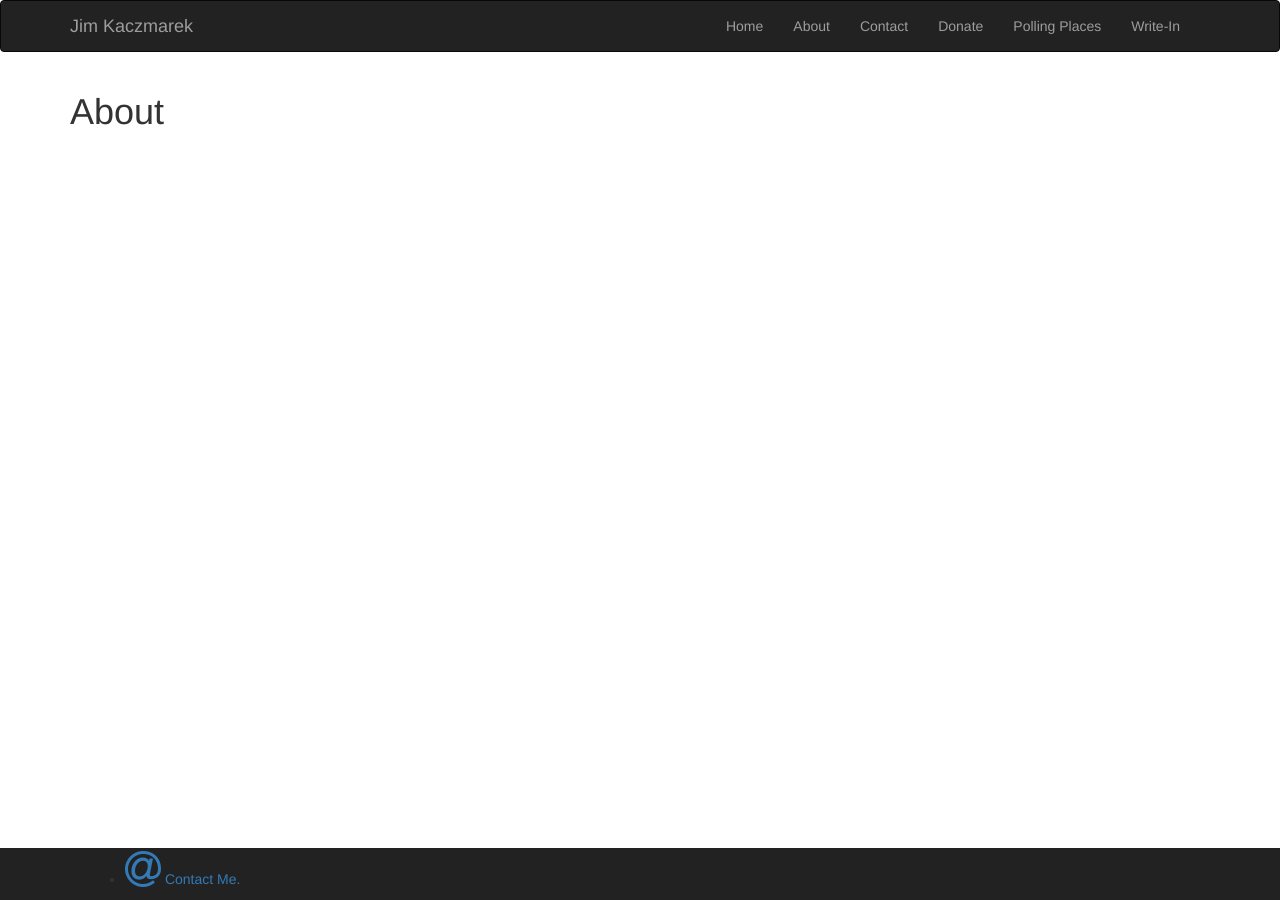
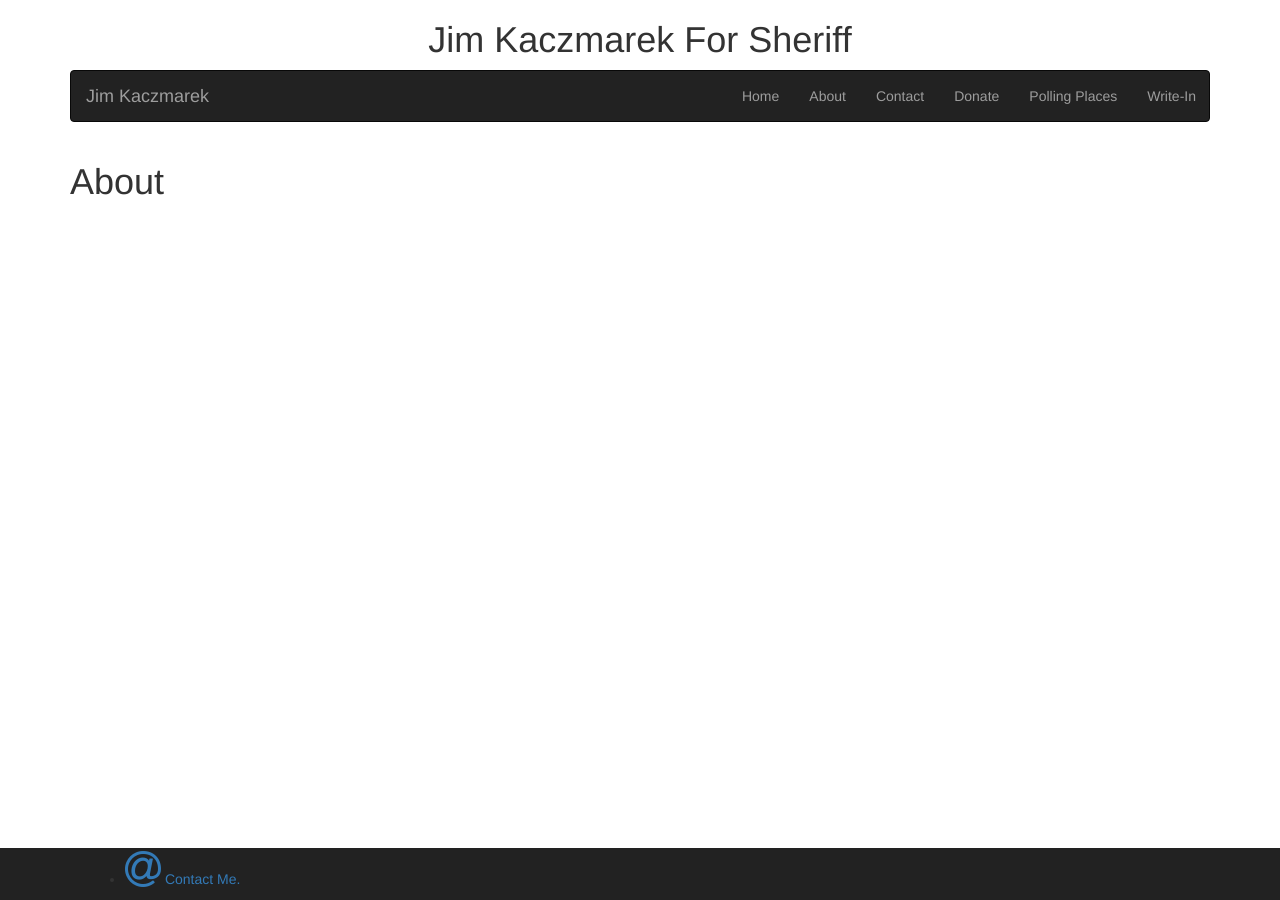
Before and after one commit to ATCUSA/kacz4sheriff, a Jekyll site: the page built from _pages/about.md, in a window 1280 px wide. Built offline with Jekyll 4.4.1, drawn with Linux system fonts in a browser that asks for light colours; nearby versions of some CDN libraries.

Commit message:
Put header in a containter. Added banner to layout. Added id to content.

```diff
--- a/_includes/header.html
+++ b/_includes/header.html
@@ -1,4 +1,4 @@
-<header>
+<header class="container">
   <div id="menu">
     <nav class="navbar navbar-inverse">
       <div class="container">
--- a/_layouts/default.html
+++ b/_layouts/default.html
@@ -4,6 +4,8 @@
   {% include head.html %}
 
   <body>
+
+    {% include banner.html %}
 
     {% include header.html %}
 
--- a/_layouts/page.html
+++ b/_layouts/page.html
@@ -7,7 +7,7 @@ layout: default
     <h1>{{ page.title }}</h1>
   </header>
 
-  <div class="row">
+  <div class="row" id="content">
     {{ content }}
   </div>
 
```
